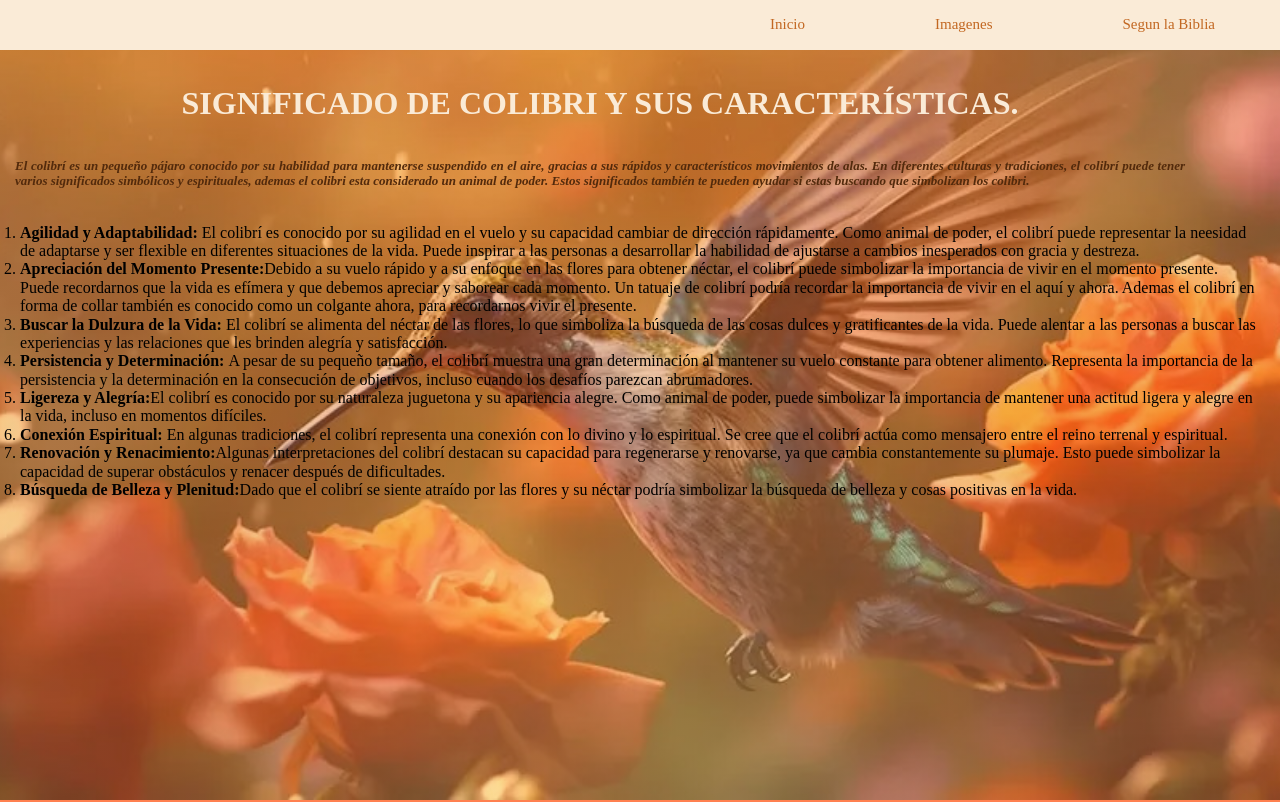
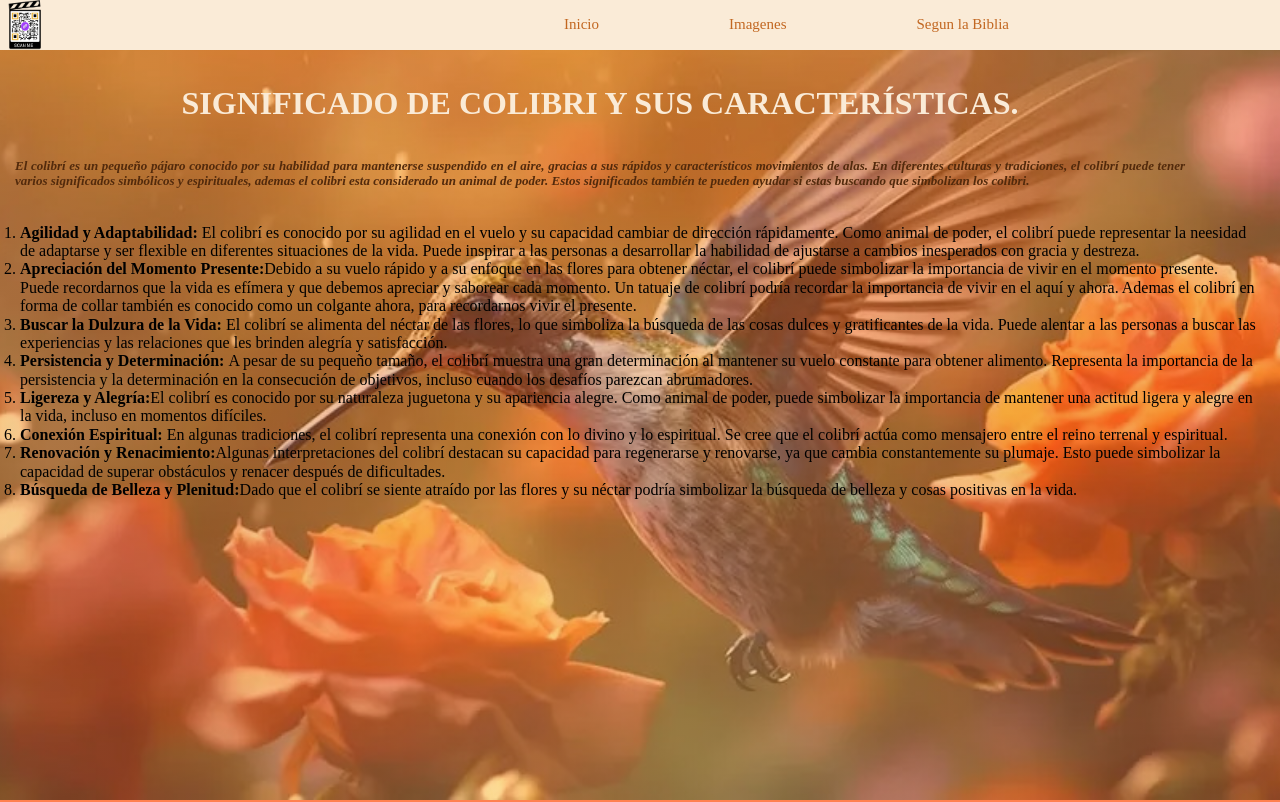
Before and after one commit to veromartina/proyectoIA, a plain HTML site: page index.html in a window 1280 px wide. Shown: the top 802 px of the page. Drawn offline with Linux system fonts and the light colour scheme; a web font is replaced by a local one.

Commit message:
cambios en html y style. agrego codigo qr en navbar

```diff
--- a/index.html
+++ b/index.html
@@ -12,11 +12,13 @@
     <header class="hero">
 
         <nav class="nav-bar">
+            <img class="qr" src="./imagenes/qr.png" alt="codigo qr">
             <ul>
                 <li><a href="./index.html">Inicio</a></li>
                 <li><a href="#galleryContainer">Imagenes</a></li>
                 <li><a href="#biblical">Segun la Biblia</a></li>
             </ul>
+
         </nav>
 
         <div class="title">
--- a/style.css
+++ b/style.css
@@ -69,7 +69,7 @@ h1{
 }
 
 .nav-bar ul {
-    width: 100vw;
+    width:80%;
     display: flex;
     justify-content: flex-end;
     cursor: pointer;
@@ -78,7 +78,11 @@ h1{
     flex-direction: row;
     align-items: center;
 }
-
+.qr {
+    width: 50px;
+    height: 50px;
+    align-items: center;
+ }
 
  li a{
     padding: 10px 65px;
```
Also changed, not shown: imagenes/qr.png (added).
